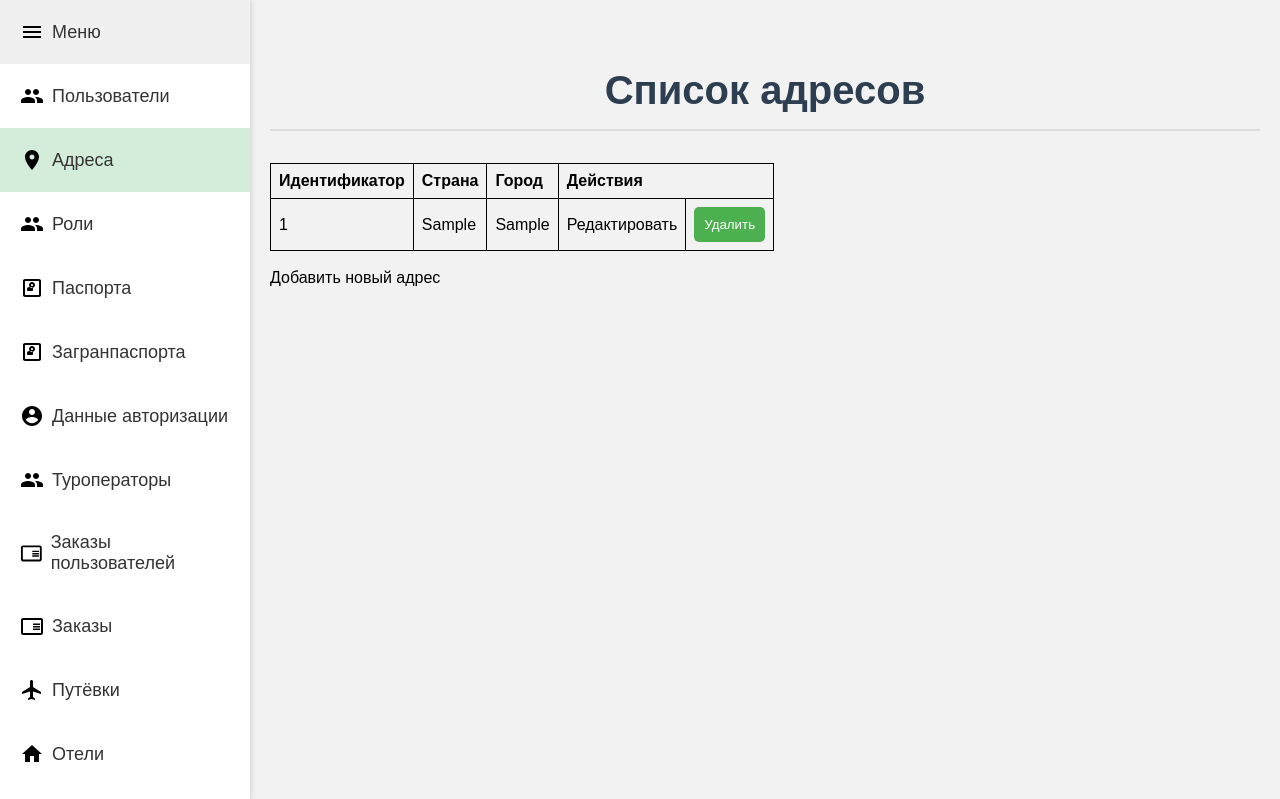
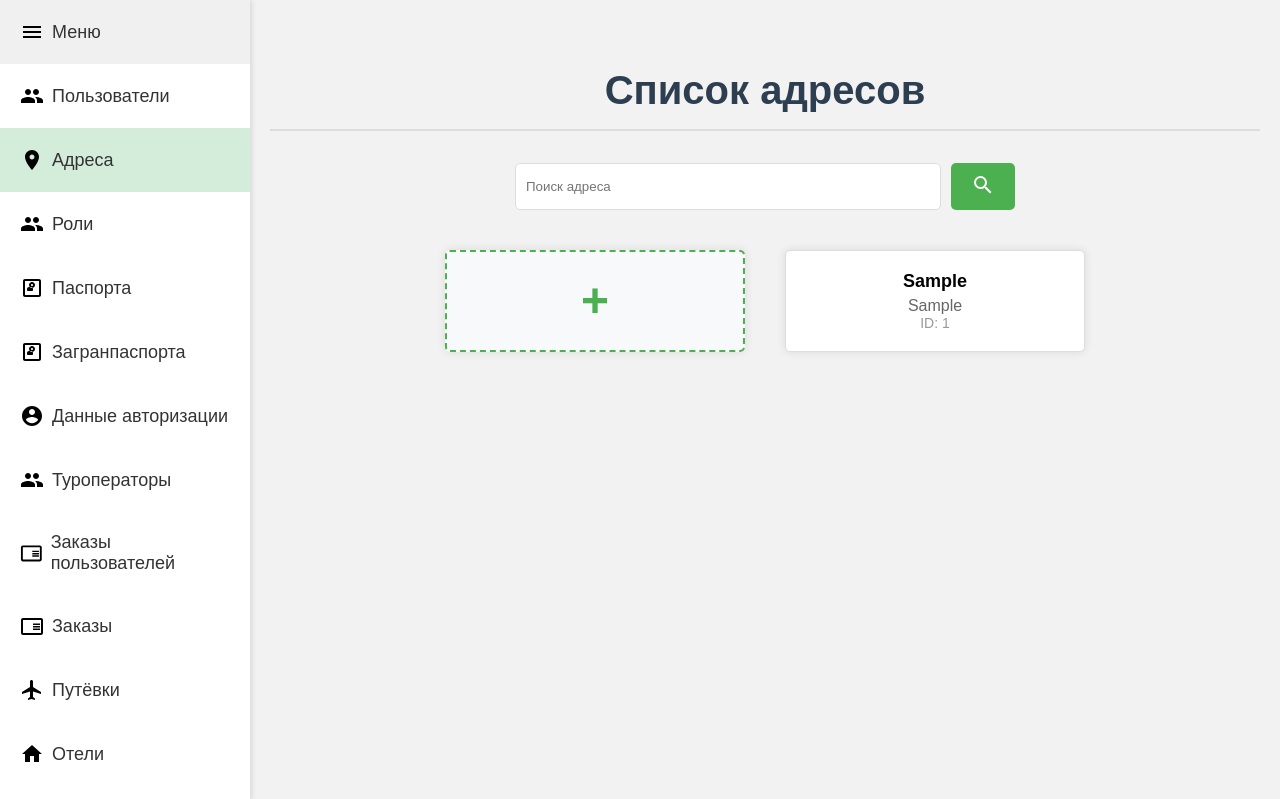
Before and after one commit to r10k5/turizm-server, a Django app: page /addressa in a window 1280 px wide. Shown: the top 799 px of the page. Run offline with Django 5.2, Linux system fonts and the light colour scheme; a user stored in the database is signed in; data comes from the database, SQL or seed files in the repository; tables that the repository leaves empty hold one stand-in row (values such as "Sample post").

Commit message:
добавлена стилизация для адресов

```diff
--- a/turizm_core/routes/address.py
+++ b/turizm_core/routes/address.py
@@ -1,6 +1,8 @@
+from django.contrib.auth.mixins import LoginRequiredMixin
 from django.shortcuts import render
 from django.views import View
-from django.views.generic import CreateView, DeleteView, UpdateView
+from django.views.generic import CreateView, DeleteView, ListView, UpdateView
+from django.db.models import Q
 from turizm_core.forms.address_form import AddressForm
 from turizm_core.models import Address
 
@@ -19,14 +21,22 @@ class AddressDeleteView(DeleteView):
     model = Address
     success_url = "/addressa"
 
-class AddressView(View):
-    def get(self, request, *args, **kwargs):
+class AddressView(LoginRequiredMixin, ListView):
+    model = Address
+    template_name = "address/address_view.html"
+    context_object_name = "addressa"
+
+    def get_queryset(self):
         addressa = Address.objects.all()
 
-        return render(
-            request,
-            "address/address_view.html",
-            {
-                "addressa": addressa,
-            }
-        )
+        q = self.request.GET.get('q', '')
+
+        if q:
+            addressa = addressa.filter(Q(strana__icontains=q)|Q(gorod__icontains=q))
+
+        return addressa
+
+    def get_context_data(self, **kwargs):
+        context = super().get_context_data(**kwargs)
+        context['q'] = self.request.GET.get('q', '')
+        return context
--- a/turizm_core/templates/address/address_view.html
+++ b/turizm_core/templates/address/address_view.html
@@ -1,58 +1,155 @@
 {% extends "base.html" %}
+
+{% block head %}
+    <style>
+        .search-container {
+            margin: 20px auto;
+            max-width: 500px;
+            display: flex;
+            gap: 10px;
+        }
+        .search-input {
+            flex: 1;
+            padding: 10px;
+            border: 1px solid #ddd;
+            border-radius: 5px;
+        }
+        .search-btn {
+            padding: 10px 20px;
+            background-color: #4CAF50;
+            color: white;
+            border: none;
+            border-radius: 5px;
+            cursor: pointer;
+        }
+        .search-btn:hover {
+            background-color: #45a049;
+        }
+        .address-cards {
+            display: flex;
+            flex-wrap: wrap;
+            justify-content: center;
+        }
+        .address-card {
+            margin: 20px;
+            padding: 20px;
+            border: 1px solid #ddd;
+            border-radius: 5px;
+            width: 300px;
+            box-shadow: 0 0 10px rgba(0, 0, 0, 0.1);
+            background-color: #fff;
+            transition: box-shadow 0.2s;
+            position: relative;
+            display: flex;
+            flex-direction: column;
+            align-items: center;
+            cursor: pointer;
+        }
+        .address-card:hover {
+            box-shadow: 0 0 10px rgba(0, 0, 0, 0.2);
+            border: 1px solid #4CAF50;
+        }
+        .address-card .strana {
+            font-weight: bold;
+            font-size: 18px;
+            text-align: center;
+            margin-bottom: 5px;
+        }
+        .address-card .gorod {
+            color: #666;
+            font-size: 16px;
+            text-align: center;
+        }
+        .address-card .id {
+            color: #999;
+            font-size: 14px;
+            text-align: center;
+        }
+        .address-card .cancel-form {
+            position: absolute;
+            right: 10px;
+            top: 10px;
+        }
+        .address-card .cancel-btn {
+            background-color: #f44336;
+            color: #fff;
+            border: none;
+            border-radius: 100%;
+            width: 24px;
+            height: 24px;
+            opacity: 0;
+            cursor: pointer;
+            box-shadow: 0 0 10px rgba(0, 0, 0, 0.2);
+            font-size: 16px;
+            display: flex;
+            justify-content: center;
+            align-items: center;
+        }
+        .address-card:hover .cancel-btn {
+            opacity: 1;
+        }
+        .address-card .cancel-btn:hover {
+            transform: scale(1.5);
+        }
+        .add-address-card {
+            display: flex;
+            align-items: center;
+            justify-content: center;
+            background-color: #f8f9fa;
+            border: 2px dashed #4CAF50;
+            color: #4CAF50;
+            transition: all 0.3s ease;
+            text-decoration: none;
+        }
+        .add-address-card:hover {
+            background-color: #e8f5e9;
+            border-color: #45a049;
+            color: #45a049;
+            transform: scale(1.05);
+        }
+        .add-address-card .plus-icon {
+            font-size: 48px;
+            font-weight: bold;
+            line-height: 1;
+        }
+    </style>
+{% endblock %}
 
 {% block content %}
     <h1>Список адресов</h1>
-    <table>
-        <thead>
-            <tr>
-                <th>Идентификатор</th>
-                <th>Страна</th>
-                <th>Город</th>
-                <th colspan="2">Действия</th>
-            </tr>
-        </thead>
-        <tbody>
-            {% for address in addressa %}
-                <tr>
-                    <td>{{ address.id }}</td>
-                    <td>{{ address.strana }}</td>
-                    <td>{{ address.gorod }}</td>
-                    <td>
-                        <a href="/adressa/{{ address.id }}">Редактировать</a>
-                    </td>
-                    <td>
-                        <form
-                            method="POST"
-                            action="/address/delete/{{ address.id }}"
-                            onsubmit="return confirm('Вы действительно хотите удалить адрес: {{ address.strana }}, {{ address.gorod }}?')"
-                        >
-                            {% csrf_token %}
 
-                            <button type="submit">Удалить</button>
-                        </form>
-                    </td>
-                </tr>
-            {% endfor %}
-        </tbody>
-    </table>
-    <br />
-    <a href="/address">Добавить новый адрес</a>
+    <form class="form-search" method="GET" action="">
+        <div class="search-container">
+            <input type="text" class="search-input" name="q" placeholder="Поиск адреса" value="{{ q }}">
+            <button class="search-btn">
+            <svg xmlns="http://www.w3.org/2000/svg" width="24" height="24" viewBox="0 0 24 24">
+                <path d="M15.5 14h-.79l-.28-.27A6.471 6.471 0 0 0 16 9.5 6.5 6.5 0 1 0 9.5 16c1.61 0 3.09-.59 4.23-1.57l.27.28v.79l5 4.99L20.49 19l-4.99-5zm-6 0C7.01 14 5 11.99 5 9.5S7.01 5 9.5 5 14 7.01 14 9.5 11.99 14 9.5 14z" fill="currentColor"/>
+                </svg>
+            </button>
+        </div>
+    </form>
 
-    <style>
-        th {
-            text-align: left;
-        }
-
-        th, td {
-            padding: 8px;
-        }
-
-        table, tr, td, th {
-            border: 1px solid black;
-        }
-
-        table {
-            border-collapse: collapse;
-        }
-    </style>
+    <div class="address-cards">
+        <a class="address-card add-address-card" href="/address">
+            <div class="plus-icon">+</div>
+        </a>
+        {% for address in addressa %}
+        <a class="address-card" href="/adressa/{{ address.id }}">
+            <form class="cancel-form"
+                  action="/address/delete/{{ address.id }}"
+                  method="POST"
+                  onsubmit="return confirm('Вы действительно хотите удалить адрес: {{ address.strana }}, {{ address.gorod }}?')">
+                {% csrf_token %}
+                <button class="cancel-btn">
+                    <svg xmlns="http://www.w3.org/2000/svg" width="24" height="24" viewBox="0 0 24 24">
+                        <path d="M19 6.41L17.59 5 12 10.59 6.41 5 5 6.41 10.59 12 5 17.59 6.41 19 12 13.41 17.59 19 19 17.59 13.41 12 19 6.41z" fill="currentColor"/>
+                    </svg>
+                </button>
+            </form>
+            <div class="strana">{{ address.strana }}</div>
+            <div class="gorod">{{ address.gorod }}</div>
+            <div class="id">ID: {{ address.id }}</div>
+        </a>
+        {% endfor %}
+    </div>
 {% endblock content %}
```
Also changed, not shown: turizm_core/routes/zakaz.py (+0 -38 lines).
